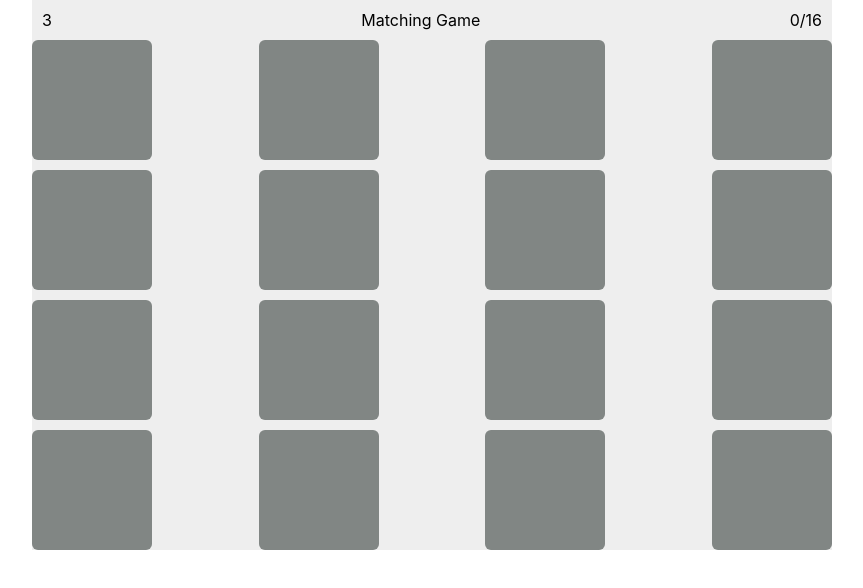
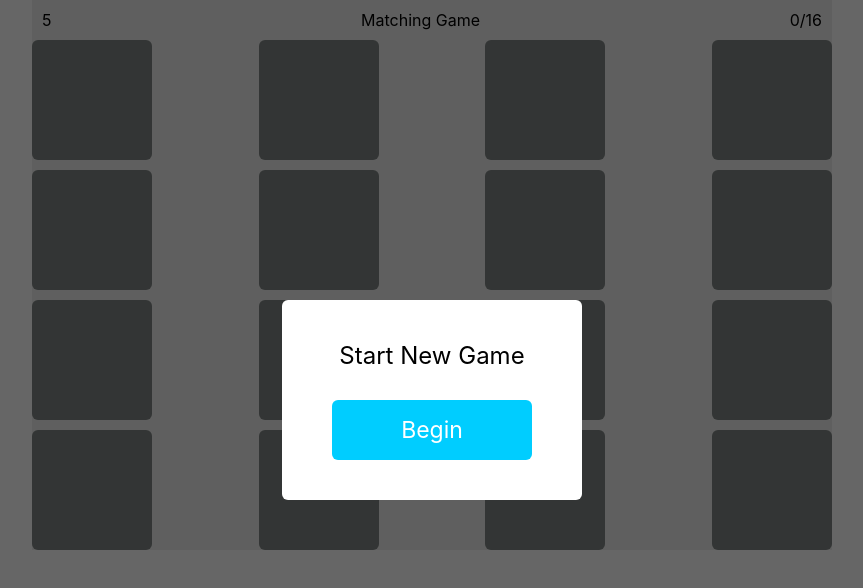
Before and after one commit to pix3lflare/matching_game, a React (Create React App) app: page / in a window 1280 px wide. Shown: the top 588 px of the page, without its empty margins (208-1071 px from the left). Built offline with nearby package versions, Linux system fonts and the light colour scheme.

Commit message:
created game modals

```diff
--- /dev/null
+++ b/src/MatchingGame/LoseModal.js
@@ -0,0 +1,14 @@
+import React from 'react'
+
+export default class StartModal extends React.Component{
+    render(){
+        return(
+            <div className='modal-screen'>
+                <div className='modal'>
+                    <div className='title'>You Lost Game</div>
+                    <div className='button'>Play Again?</div>
+                </div>
+            </div>
+        )
+    }
+}
--- /dev/null
+++ b/src/MatchingGame/StartModal.js
@@ -0,0 +1,14 @@
+import React from 'react'
+
+export default class StartModal extends React.Component{
+    render(){
+        return(
+            <div className='modal-screen'>
+                <div className='modal'>
+                    <div className='title'>Start New Game</div>
+                    <div className='button'>Begin</div>
+                </div>
+            </div>
+        )
+    }
+}
--- /dev/null
+++ b/src/MatchingGame/WinModal.js
@@ -0,0 +1,14 @@
+import React from 'react'
+
+export default class WinModal extends React.Component{
+    render(){
+        return(
+            <div className='modal-screen'>
+                <div className='modal'>
+                    <div className='title'>You Won Game</div>
+                    <div className='button'>Play Again?</div>
+                </div>
+            </div>
+        )
+    }
+}
--- a/src/MatchingGame/index.js
+++ b/src/MatchingGame/index.js
@@ -3,13 +3,20 @@ import '../matching_game.scss';
 import GameGrid from './GameGrid';
 import Score from './Score';
 import Timer from './Timer';
+import StartModal from './StartModal'
+import WinModal from './WinModal'
+import LoseModal from './LoseModal'
 import { v4 as uuidv4 } from 'uuid';
+
 
 class MatchingGame extends React.Component {
   state = {
     valueArray: [],
     selectedItems: [],
     timeRemaining: 10,
+    showStartModal: true,
+    showWinModal: false,
+    showLoseModal: false,
   };
 
   endGame = () => {
@@ -94,9 +101,17 @@ class MatchingGame extends React.Component {
   };
   render() {
     const { rowCount, columnCount } = this.props;
+    const {showStartModal, showWinModal, showLoseModal} = this.state
 
     return (
       <div className="matching-game">
+
+        {/* Modals */}
+        {showStartModal && <StartModal/>}
+        {showWinModal && <WinModal/>}
+        {showLoseModal && <LoseModal/>}
+
+        {/* Game */}
         <div className="header">
           <Timer timeRemaining={this.state.timeRemaining} />
           <div className="name">Matching Game</div>
--- a/src/matching_game.scss
+++ b/src/matching_game.scss
@@ -1,5 +1,4 @@
 .matching-game {
-  position: relative;
   background: #eee;
   width: 800px;
   margin: auto;
@@ -60,3 +59,43 @@
     }
   }
 }
+
+.modal-screen{
+    position: absolute;
+    background: rgba(0,0,0,0.6);
+    width: 100%;
+    height: 100%;
+    left: 0px;
+    z-index: 2;
+    display: flex;
+    align-items: center;
+    justify-content: center;
+
+    .modal{
+        position: relative;
+        background: #fff;
+        width: 300px;
+        height: 200px;
+        display: flex;
+        align-items: center;
+        justify-content: center;
+        border-radius: 6px;
+        flex-direction: column;
+
+        .title{
+            position: relative;
+            font-size: 24px;
+            margin-bottom: 30px;
+        }
+
+        .button{
+            position: relative;
+            background: #00cdff;
+            width: 200px;
+            line-height: 60px;
+            border-radius: 6px;
+            color: #fff;
+            font-size: 23px;
+        }
+    }
+}
```
